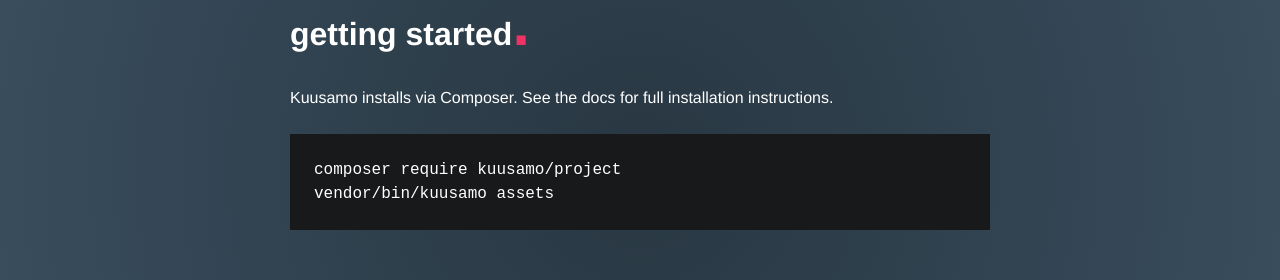
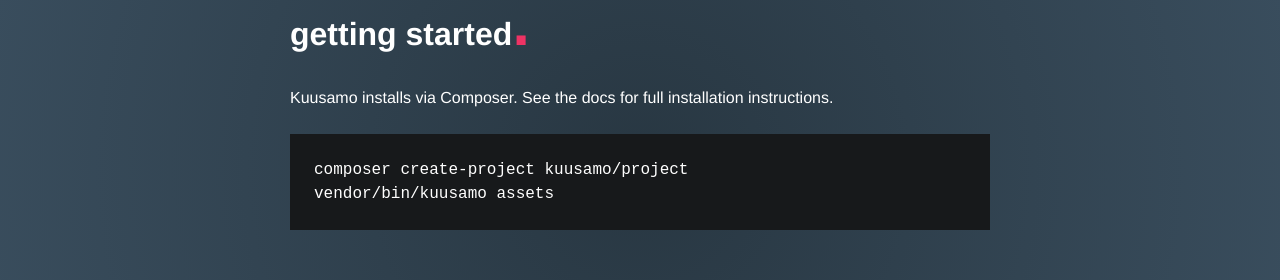
Before and after one commit to kuusamo/kuusamo.github.io, a plain HTML site: page index.html in a window 1280 px wide. Shown: the part 960-1240 px from the top of the page. Drawn offline with Linux system fonts and the light colour scheme.

Commit message:
Update composer command

```diff
--- a/index.html
+++ b/index.html
@@ -57,7 +57,7 @@
         <section>
             <h2>getting started</h2>
             <p>Kuusamo installs via Composer. See the docs for full installation instructions.</p>
-            <code>composer require kuusamo/project<br>
+            <code>composer create-project kuusamo/project<br>
             vendor/bin/kuusamo assets</code>
         </section>
     </div>
```
